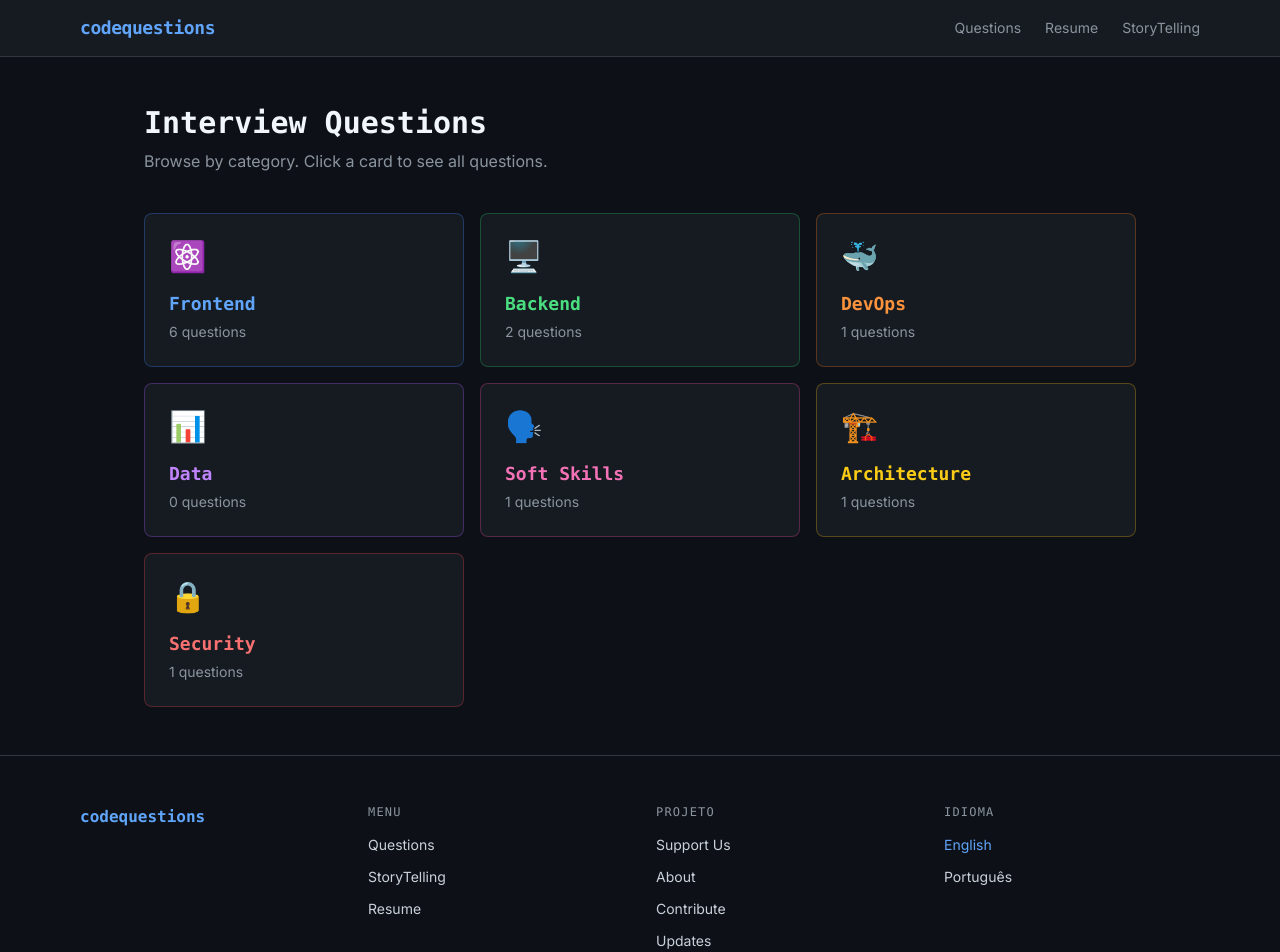
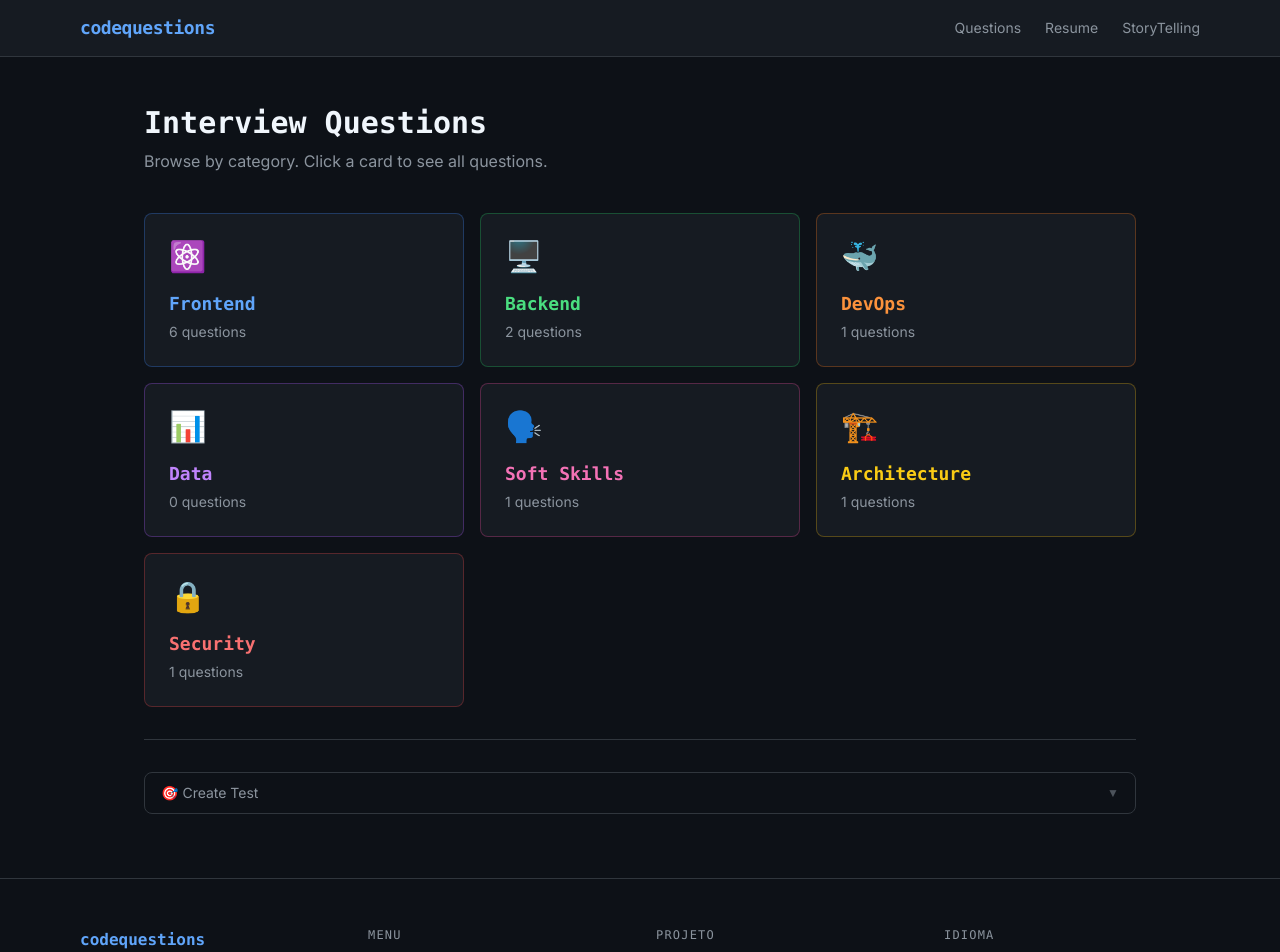
Before and after one commit to dionbiancha/codequestions, a Next.js app: page /en/questions in a window 1280 px wide. Shown: the top 952 px of the page. Built offline with nearby package versions, Linux system fonts and the light colour scheme.

Commit message:
feat: add quiz entry point to category hub

```diff
--- a/src/app/[locale]/questions/page.tsx
+++ b/src/app/[locale]/questions/page.tsx
@@ -2,6 +2,7 @@ import { getTranslations, getLocale } from 'next-intl/server'
 import { CATEGORIES } from '@/lib/categories'
 import { getAllQuestionMeta } from '@/lib/content'
 import { CategoryCard } from '@/components/questions/CategoryCard'
+import { QuizSetupPanel } from '@/components/quiz/QuizSetupPanel'
 
 export async function generateStaticParams() {
   return [{ locale: 'en' }, { locale: 'pt' }]
@@ -11,10 +12,14 @@ export default async function QuestionsPage() {
   const t = await getTranslations()
   const locale = await getLocale()
 
+  const categoryCounts = Object.fromEntries(
+    CATEGORIES.map(cat => [cat.slug, getAllQuestionMeta(locale, cat.slug).length])
+  )
+
   const categoriesWithCount = CATEGORIES.map(cat => ({
     cat,
     label: t(`categories.${cat.slug}`),
-    count: getAllQuestionMeta(locale, cat.slug).length,
+    count: categoryCounts[cat.slug],
   }))
 
   return (
@@ -25,11 +30,18 @@ export default async function QuestionsPage() {
       <p className="text-dark-muted mb-10">
         {t('categories.subtitle')}
       </p>
-      <div className="grid sm:grid-cols-2 lg:grid-cols-3 gap-4">
+      <div className="grid sm:grid-cols-2 lg:grid-cols-3 gap-4 mb-8">
         {categoriesWithCount.map(({ cat, label, count }) => (
           <CategoryCard key={cat.slug} category={cat} label={label} count={count} />
         ))}
       </div>
+
+      <div className="border-t border-dark-border pt-8">
+        <QuizSetupPanel
+          preselectedCategories={[]}
+          categoryCounts={categoryCounts}
+        />
+      </div>
     </div>
   )
 }
```
